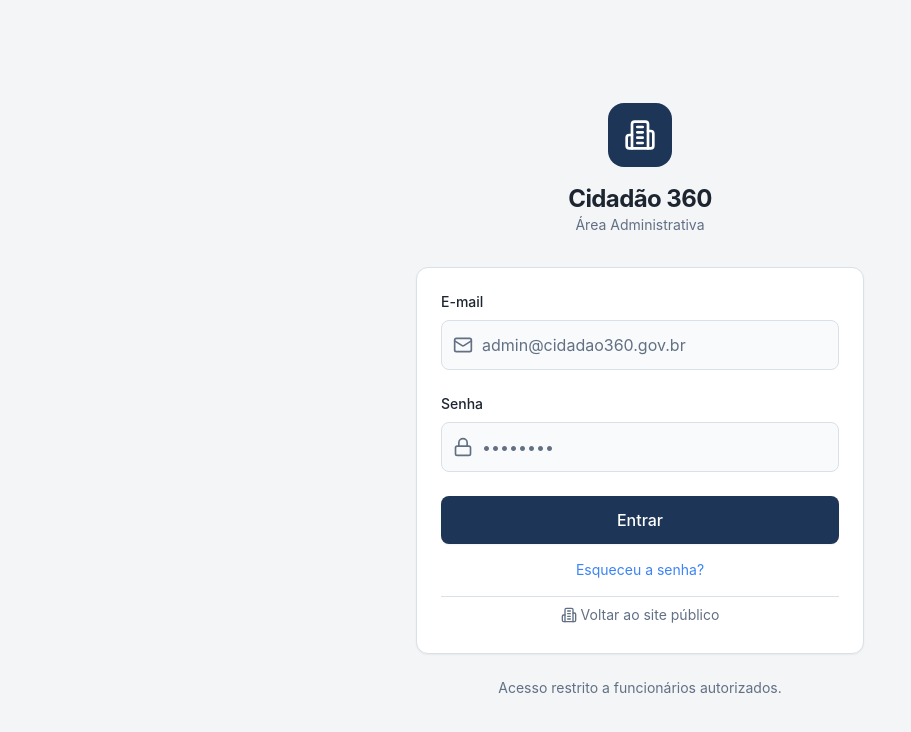
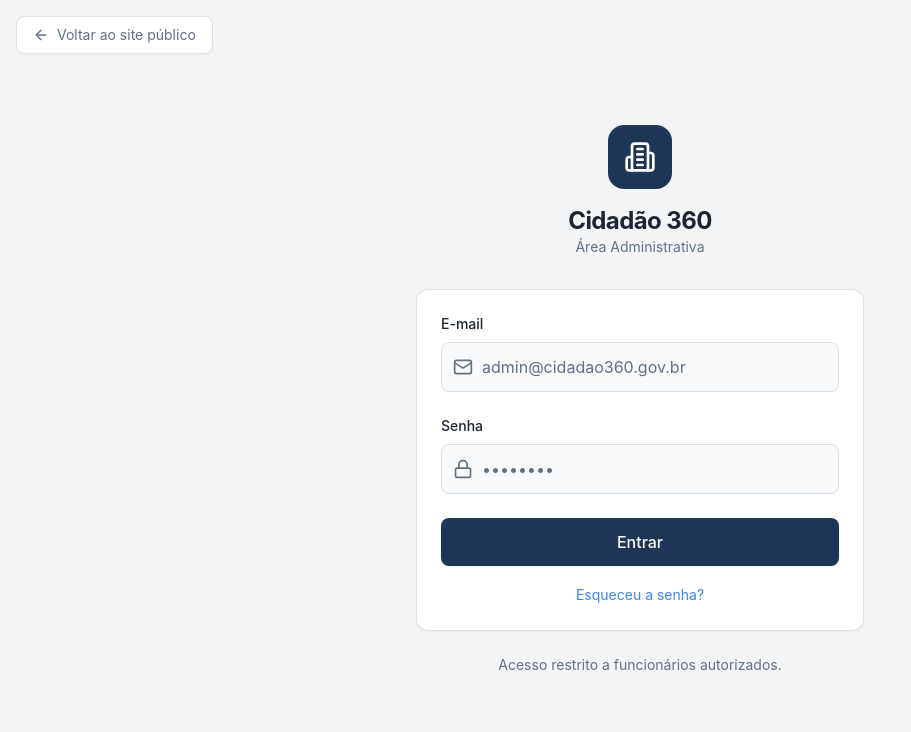
Before and after one commit to MailsonCardoso/cidad-o-360-front-end, a React (Vite) app: page /admin/login in a window 1280 px wide. Shown: the top 732 px of the page, without its empty margins (0-911 px from the left). Built offline with nearby package versions, Linux system fonts and the light colour scheme; the HTML template or start-up script is replaced by a standard one.

Commit message:
local do botão

```diff
--- a/src/pages/admin/Login.tsx
+++ b/src/pages/admin/Login.tsx
@@ -1,6 +1,6 @@
 import { useState } from "react";
 import { useNavigate } from "react-router-dom";
-import { Building2, Lock, Mail } from "lucide-react";
+import { Building2, Lock, Mail, ArrowLeft } from "lucide-react";
 import api from "../../services/api";
 import { toast } from "sonner";
 
@@ -46,7 +46,15 @@ const AdminLogin = () => {
   };
 
   return (
-    <div className="min-h-screen bg-muted flex items-center justify-center p-4">
+    <div className="min-h-screen bg-muted flex items-center justify-center p-4 relative">
+      <button
+        onClick={() => navigate("/")}
+        className="absolute top-4 left-4 flex items-center gap-2 px-4 py-2 bg-white rounded-lg border border-border text-sm text-muted-foreground hover:text-primary hover:border-primary transition-all shadow-sm group"
+      >
+        <ArrowLeft className="w-4 h-4 transition-transform group-hover:-translate-x-1" />
+        Voltar ao site público
+      </button>
+
       <div className="w-full max-w-md">
         {/* Logo */}
         <div className="text-center mb-8">
@@ -105,19 +113,10 @@ const AdminLogin = () => {
             </button>
           </form>
 
-          <div className="mt-4 flex flex-col gap-2 text-center">
+          <div className="mt-4 text-center">
             <a href="#" className="text-sm text-secondary hover:underline">
               Esqueceu a senha?
             </a>
-            <div className="pt-2 border-t border-border mt-2">
-              <button
-                onClick={() => navigate("/")}
-                className="text-sm text-muted-foreground hover:text-primary transition-colors inline-flex items-center justify-center gap-1"
-              >
-                <Building2 className="w-4 h-4" />
-                Voltar ao site público
-              </button>
-            </div>
           </div>
         </div>
 
```
